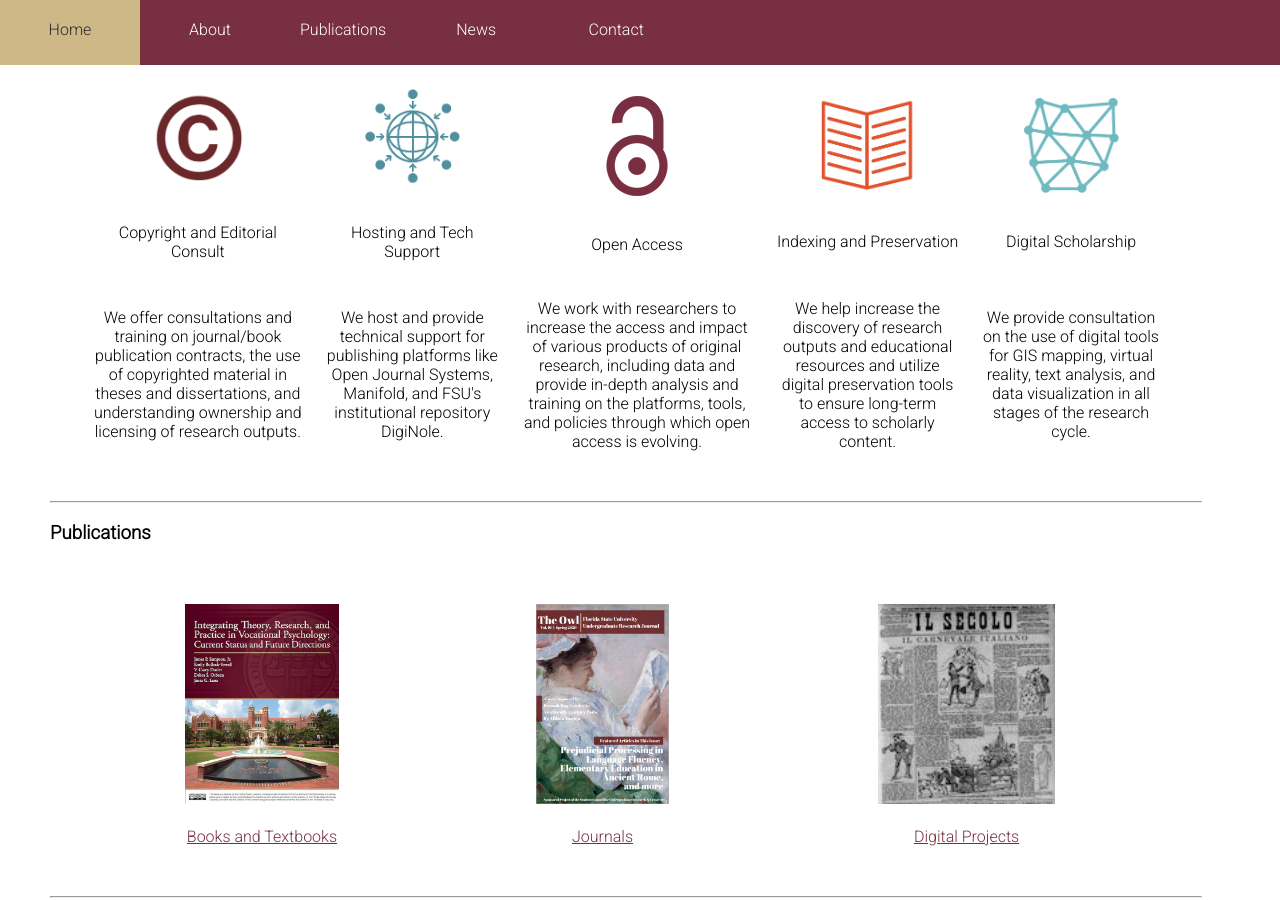
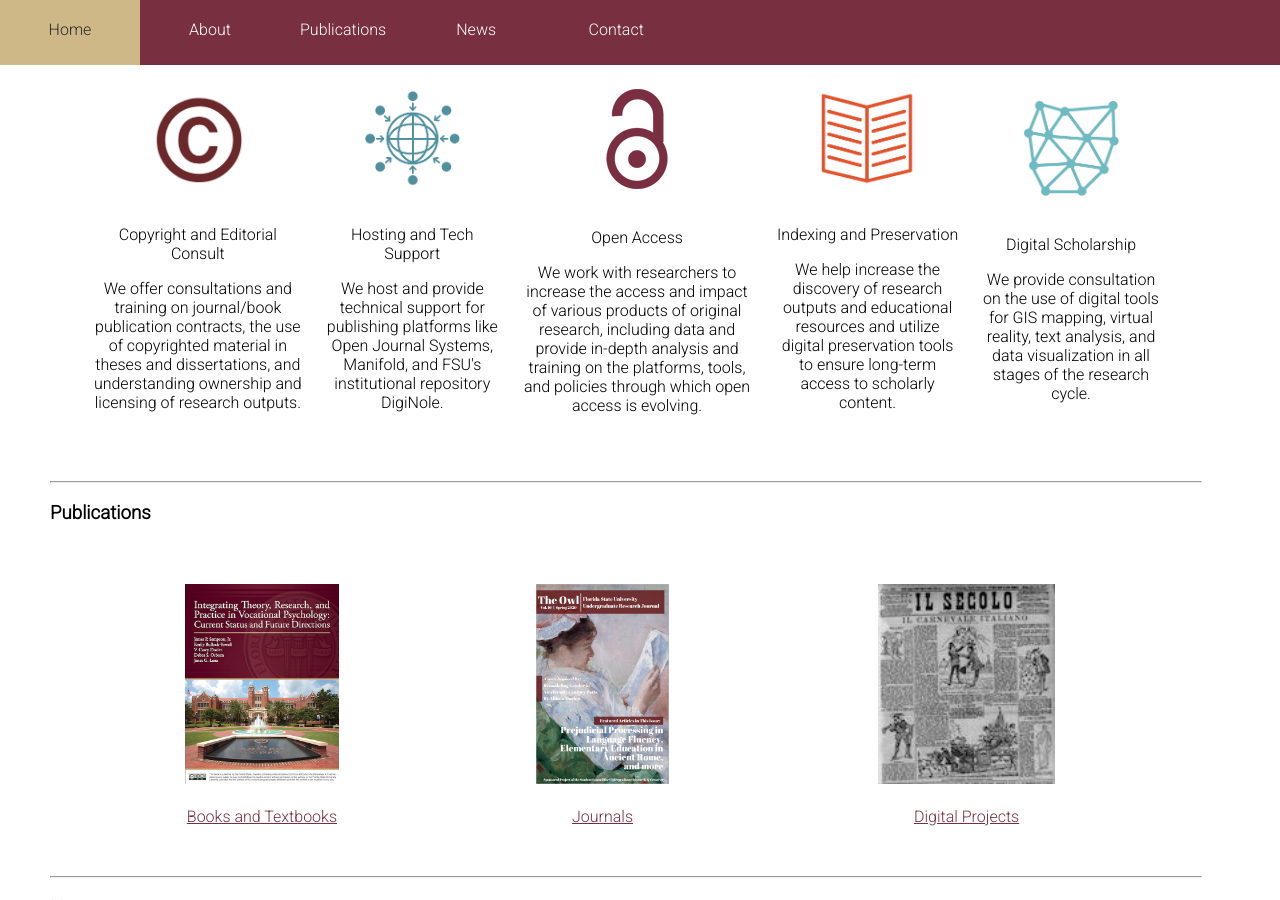
Before and after one commit to fsulibpub/fsulibpub.github.io, a Jekyll site: the page built from index.md, in a window 1280 px wide and 900 px high, scrolled down 582 px. Built offline with Jekyll 4.4.1, drawn with Linux system fonts in a browser that asks for light colours.

Commit message:
Update index.md

```diff
--- a/index.md
+++ b/index.md
@@ -20,30 +20,28 @@ layout: default
     <td>
       <img class="logo" src="{{ site.baseurl }}/assets/images/logos/copyright2.png" height="95px" width="95px"/>
       <br/><br/><p>Copyright and Editorial Consult</p>
+      <p>We offer consultations and training on journal/book publication contracts, the use of copyrighted material in theses and dissertations, and understanding ownership and licensing of research outputs.</p>
     </td>
     <td>
       <img class="logo" src="{{ site.baseurl }}/assets/images/logos/network2.png" height="95px" width="95px"/>
       <br/><br/><p>Hosting and Tech Support</p>
+      <p>We host and provide technical support for publishing platforms like Open Journal Systems, Manifold, and FSU's institutional repository DigiNole.</p>
     </td>
     <td>
       <img class="logo" src="{{ site.baseurl }}/assets/images/logos/OpenAccess.png"/>
       <br/><br/><p>Open Access</p>
+      <p>We work with researchers to increase the access and impact of various products of original research, including data and provide in-depth analysis and training on the platforms, tools, and policies through which open access is evolving.</p>
     </td>
     <td>
       <img class="logo" src="{{ site.baseurl }}/assets/images/logos/bookIcon-01.png" height="95px" width="95px"/>
       <br/><br/><p>Indexing and Preservation</p>
+      <p>We help increase the discovery of research outputs and educational resources and utilize digital preservation tools to ensure long-term access to scholarly content.</p>
     </td>
     <td>
       <img class="logo" src="{{ site.baseurl }}/assets/images/logos/DHweb.png" height="95px" width="95px"/>
       <br/><br/><p>Digital Scholarship</p>
+      <p>We provide consultation on the use of digital tools for GIS mapping, virtual reality, text analysis, and data visualization in all stages of the research cycle.</p>
     </td>
-  </tr>
-  <tr>
-    <td>We offer consultations and training on journal/book publication contracts, the use of copyrighted material in theses and dissertations, and understanding ownership and licensing of research outputs.</td>
-    <td>We host and provide technical support for publishing platforms like Open Journal Systems, Manifold, and FSU's institutional repository DigiNole.</td>
-    <td>We work with researchers to increase the access and impact of various products of original research, including data and provide in-depth analysis and training on the platforms, tools, and policies through which open access is evolving.</td>
-    <td>We help increase the discovery of research outputs and educational resources and utilize digital preservation tools to ensure long-term access to scholarly content.</td>
-    <td>We provide consultation on the use of digital tools for GIS mapping, virtual reality, text analysis, and data visualization in all stages of the research cycle.</td>
   </tr>
 </table>
 </div>
```
